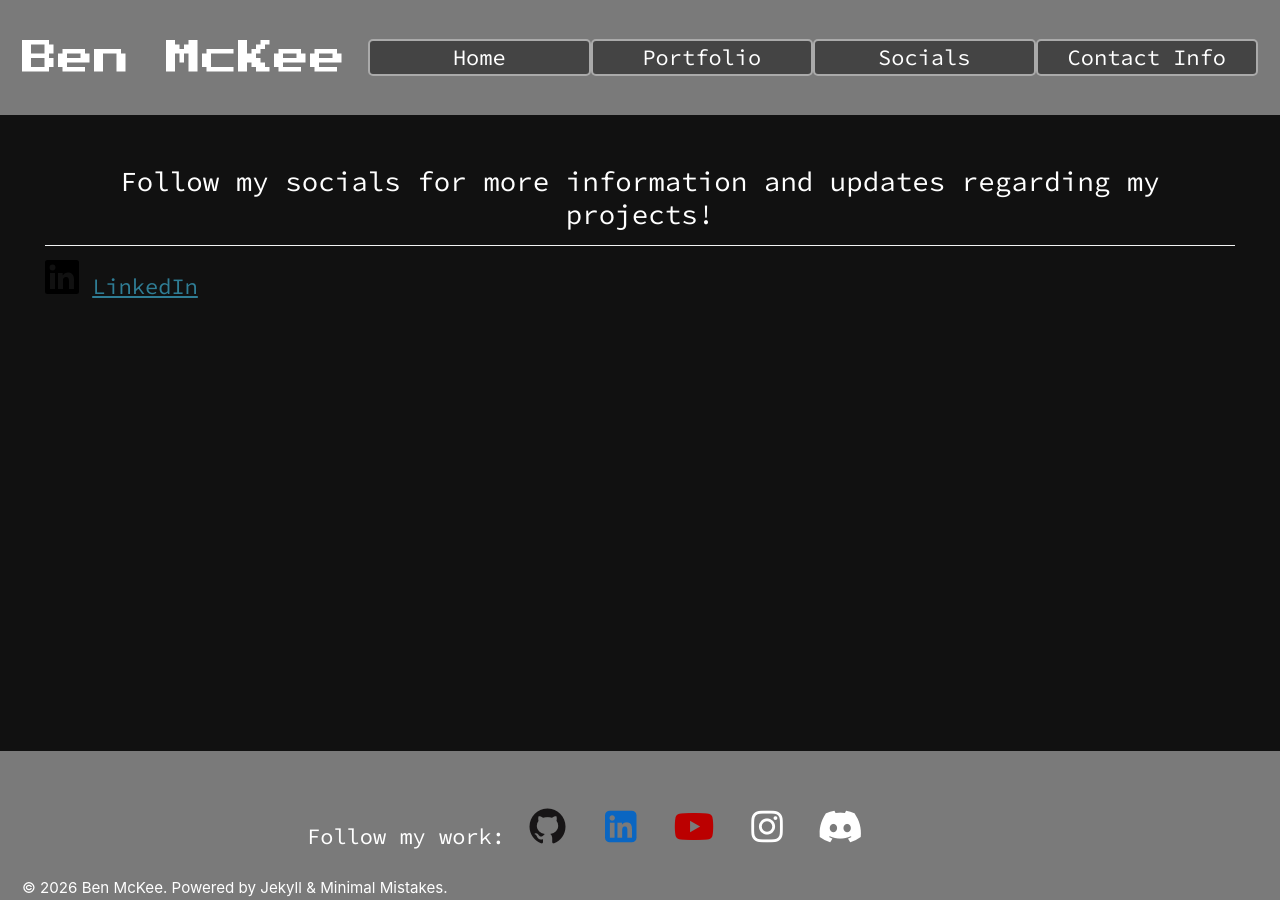
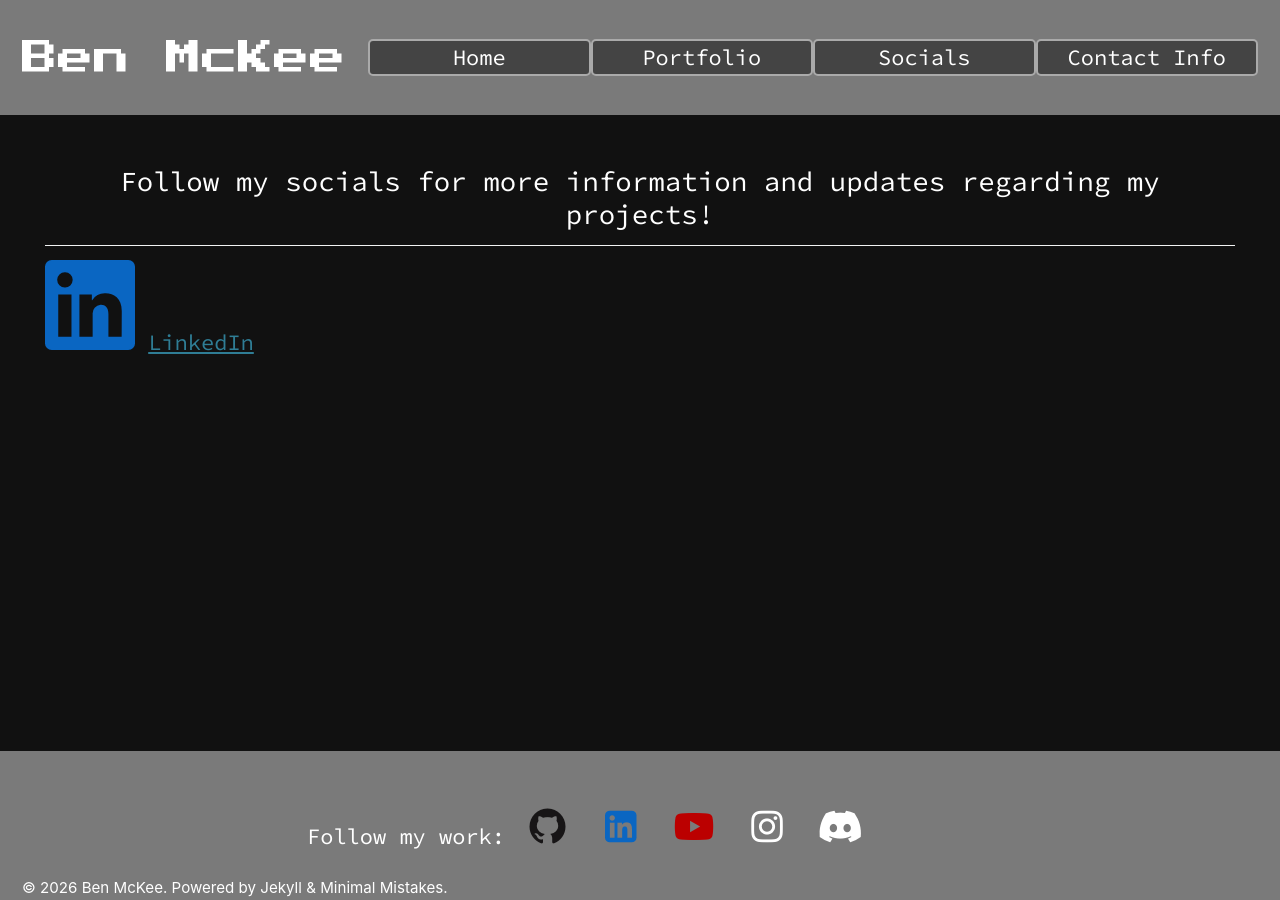
Before and after one commit to Bugglenuggets/Bugglenuggets.github.io, a Jekyll site: the page built from _pages/page-socials.md, in a window 1280 px wide. Built offline with Jekyll 4.4.1, drawn with Linux system fonts in a browser that asks for light colours; some web fonts are replaced.

Commit message:
Update page-socials.md

```diff
--- a/_pages/page-socials.md
+++ b/_pages/page-socials.md
@@ -6,8 +6,8 @@ permalink: /socials/
 <h2 class="source-code-pro" style="text-align: center; margin-top: 50px;">Follow my socials for more information and updates regarding my projects!</h2>
 <div display="flex" style="flex: 1 1 250px;" gap="2em">
   <div>
-    <svg style="height:34px; width:34px" xmlns="http://www.w3.org/2000/svg">
-      <path d="M34 2.5v29a2.5 2.5 0 0 1-2.5 2.5h-29A2.5 2.5 0 0 1 0 31.5v-29A2.5 2.5 0 0 1 2.5 0h29A2.5 2.5 0 0 1 34 2.5M10 13H5v16h5zm.45-5.5a2.88 2.88 0 0 0-2.86-2.9H7.5a2.9 2.9 0 0 0 0 5.8 2.88 2.88 0 0 0 2.95-2.81zM29 19.28c0-4.81-3.06-6.68-6.1-6.68a5.7 5.7 0 0 0-5.06 2.58h-.14V13H13v16h5v-8.51a3.32 3.32 0 0 1 3-3.58h.19c1.59 0 2.77 1 2.77 3.52V29h5z"></path>
+    <svg style="height:90px; width:90px" xmlns="http://www.w3.org/2000/svg" viewBox="0 0 34 34">
+      <path d="M34 2.5v29a2.5 2.5 0 0 1-2.5 2.5h-29A2.5 2.5 0 0 1 0 31.5v-29A2.5 2.5 0 0 1 2.5 0h29A2.5 2.5 0 0 1 34 2.5M10 13H5v16h5zm.45-5.5a2.88 2.88 0 0 0-2.86-2.9H7.5a2.9 2.9 0 0 0 0 5.8 2.88 2.88 0 0 0 2.95-2.81zM29 19.28c0-4.81-3.06-6.68-6.1-6.68a5.7 5.7 0 0 0-5.06 2.58h-.14V13H13v16h5v-8.51a3.32 3.32 0 0 1 3-3.58h.19c1.59 0 2.77 1 2.77 3.52V29h5z" style="fill: #0a66c2"></path>
     </svg>
     <a href="https://www.linkedin.com/in/ben-mckee-bb17b33b0/">LinkedIn</a>
   </div>
```
